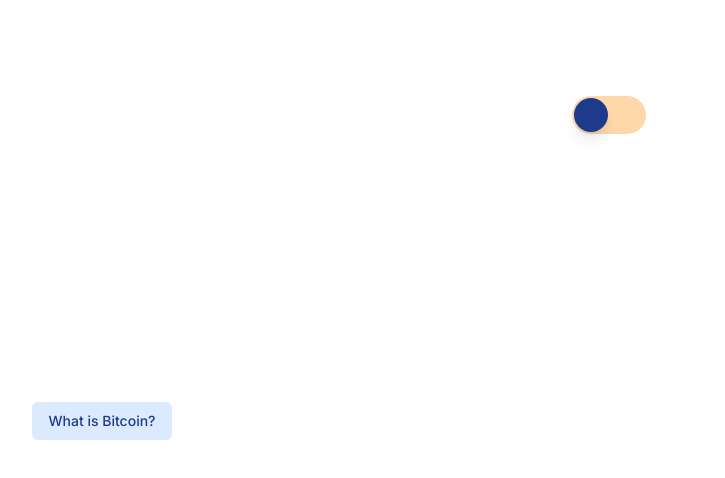
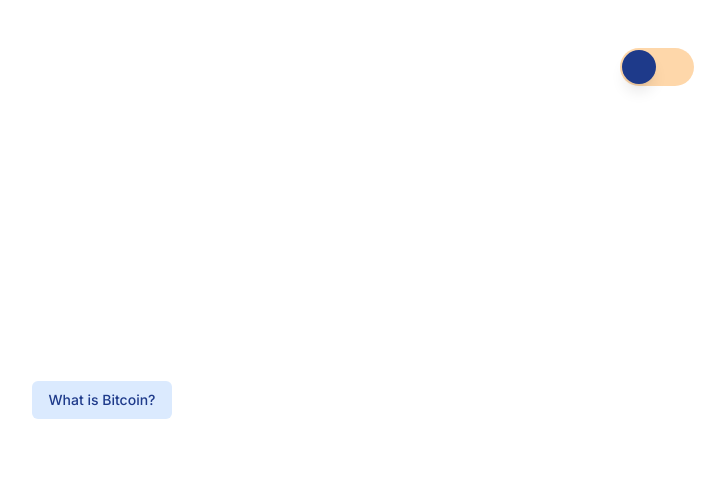
Before and after one commit to ksecco/lowtimelife, a Next.js app: page / in a window 1280 px wide. Shown: the top 478 px of the page, without its empty margins (538-1263 px from the left). Built offline with nearby package versions, Linux system fonts and the light colour scheme.

Commit message:
reducing app padding

```diff
--- a/components/header.tsx
+++ b/components/header.tsx
@@ -2,7 +2,7 @@ import ToggleSwitch from "@/components/toggleSwitch";
 
 export default function Header() {
   return (
-    <div className="w-full flex justify-end bg-red">
+    <div className="w-full flex justify-end fixed top-12 right-12">
       <ToggleSwitch />
     </div>
   );
--- a/pages/index.tsx
+++ b/pages/index.tsx
@@ -1,7 +1,7 @@
 import Head from "next/head";
 import { Inter } from "next/font/google";
-import Genesis from "../components/genesis";
-import Header from "../components/header";
+import Genesis from "@/components/genesis";
+import Header from "@/components/header";
 // import { useAppContext } from "@/contexts/appContext";
 // import themes from "@/styles/themes";
 import styles from "@/styles/Home.module.css";
@@ -26,6 +26,7 @@ export default function Home() {
       </Head>
       <main
         className={`${styles.main} ${inter.className} bg-white dark:bg-black`}
+        style={{ padding: "1.5rem!important" }}
       >
         <Header />
         <Genesis />
--- a/tailwind.config.js
+++ b/tailwind.config.js
@@ -1,19 +1,20 @@
 /** @type {import('tailwindcss').Config} */
 module.exports = {
   content: [
-    './pages/**/*.{js,ts,jsx,tsx}',
-    './components/**/*.{js,ts,jsx,tsx}',
-    './app/**/*.{js,ts,jsx,tsx}',
+    "./pages/**/*.{js,ts,jsx,tsx}",
+    "./components/**/*.{js,ts,jsx,tsx}",
+    "./app/**/*.{js,ts,jsx,tsx}",
   ],
   theme: {
     extend: {
       backgroundImage: {
-        'gradient-radial': 'radial-gradient(var(--tw-gradient-stops))',
-        'gradient-conic':
-          'conic-gradient(from 180deg at 50% 50%, var(--tw-gradient-stops))',
+        "gradient-radial": "radial-gradient(var(--tw-gradient-stops))",
+        "gradient-conic":
+          "conic-gradient(from 180deg at 50% 50%, var(--tw-gradient-stops))",
       },
     },
   },
   plugins: [],
-  darkMode: 'class'
-}
+  darkMode: "class",
+  important: true,
+};
```
